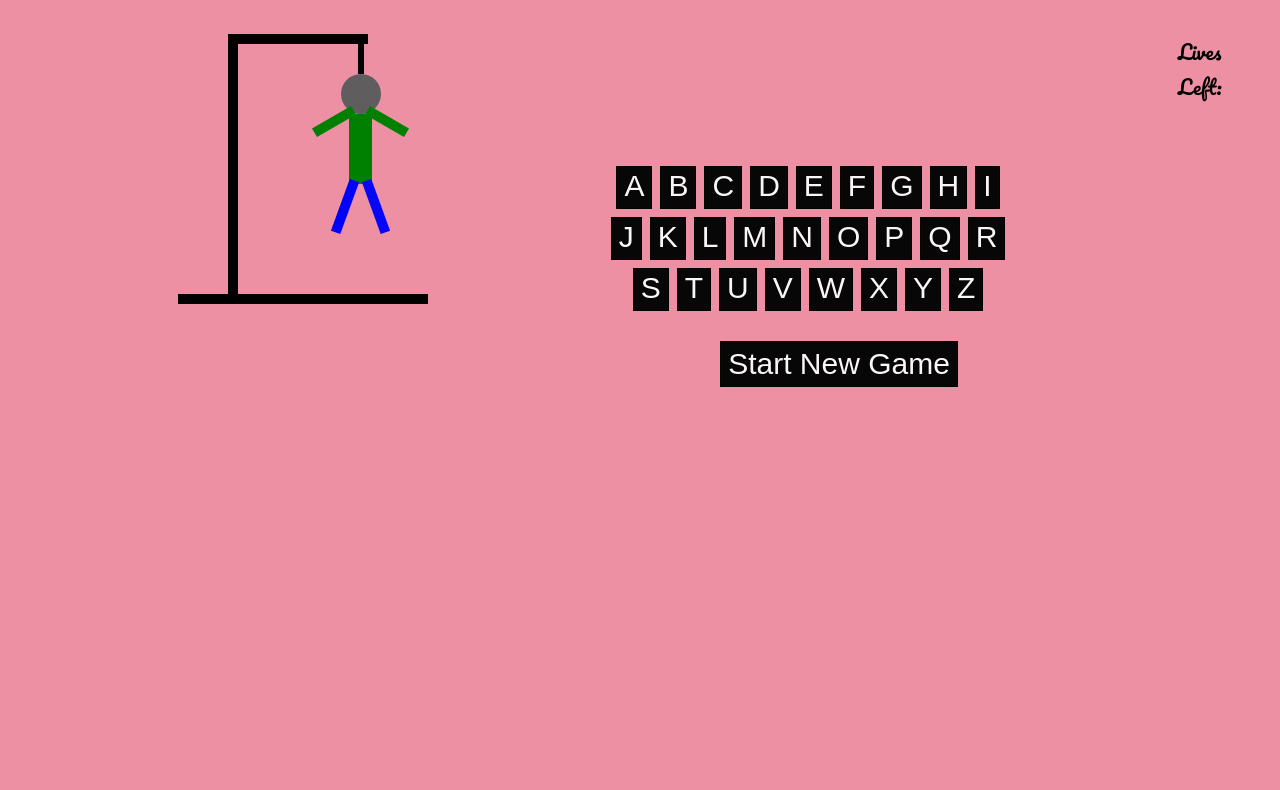
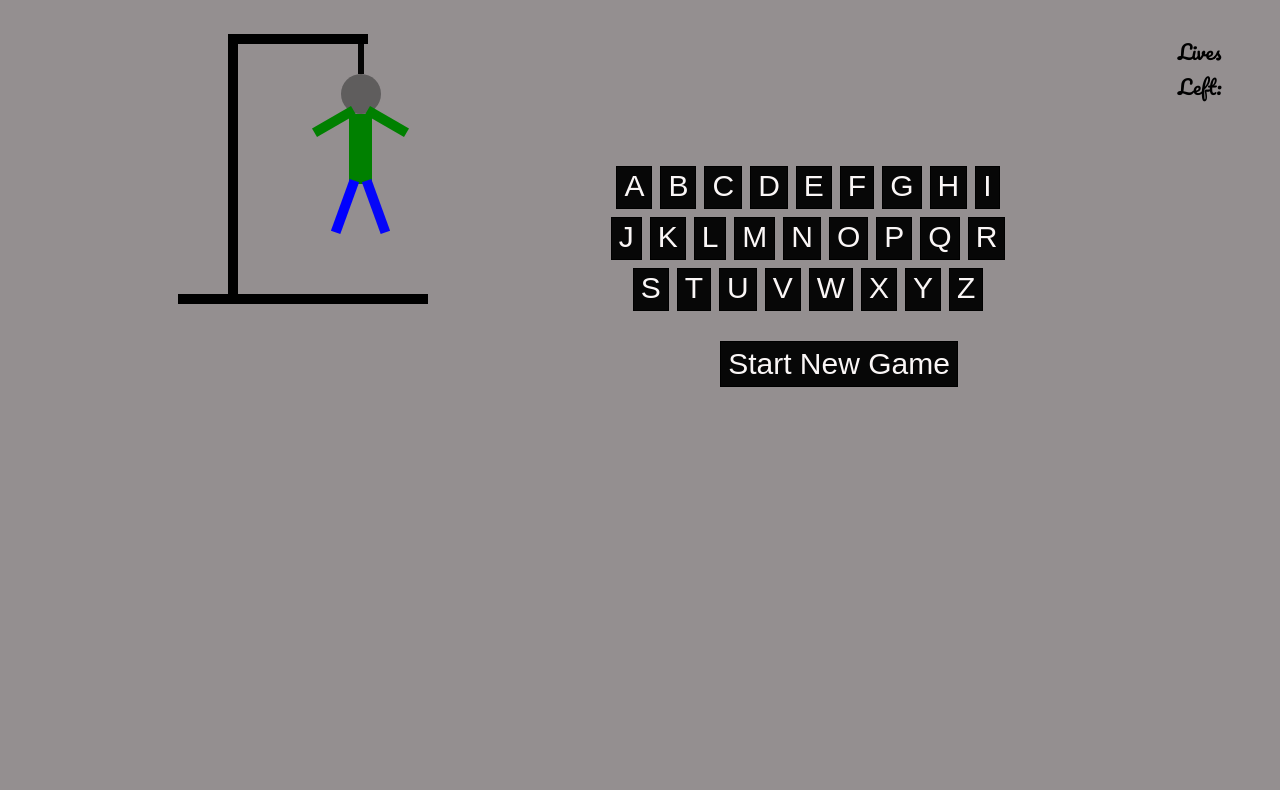
Before and after one commit to Zee5/hangman, a plain HTML site: page index.html in a window 1280 px wide. Shown: the part 364-1154 px from the top of the page. Drawn offline with nearby package versions, Linux system fonts and the light colour scheme.

Commit message:
add some css colors to background

```diff
--- a/css/style.css
+++ b/css/style.css
@@ -182,6 +182,6 @@ span{
 }
 @media screen and (min-width: 480px) {
   body {
-      background-color: rgb(238, 144, 164);
+      background-color: rgb(148, 143, 144);
   }
 }
```
